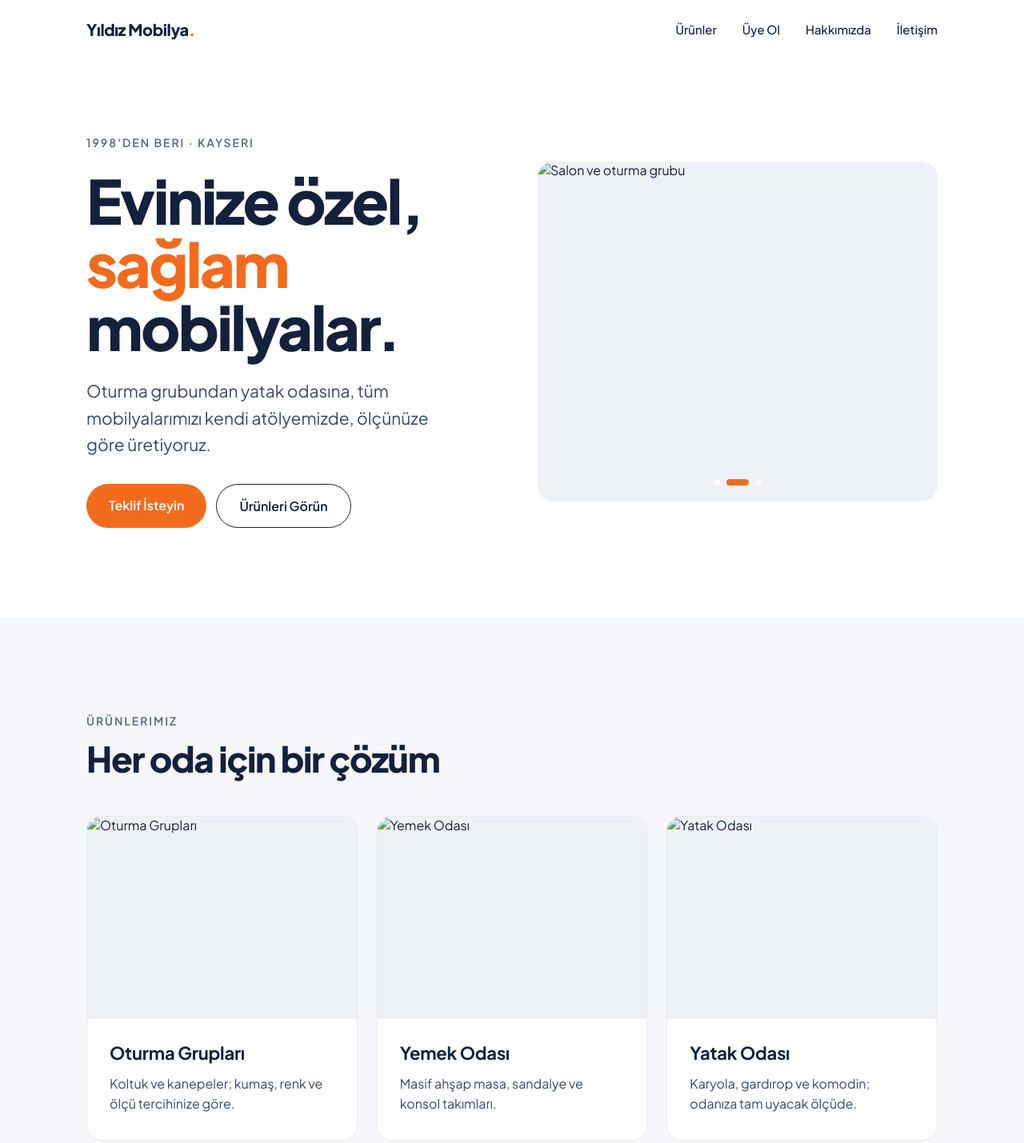
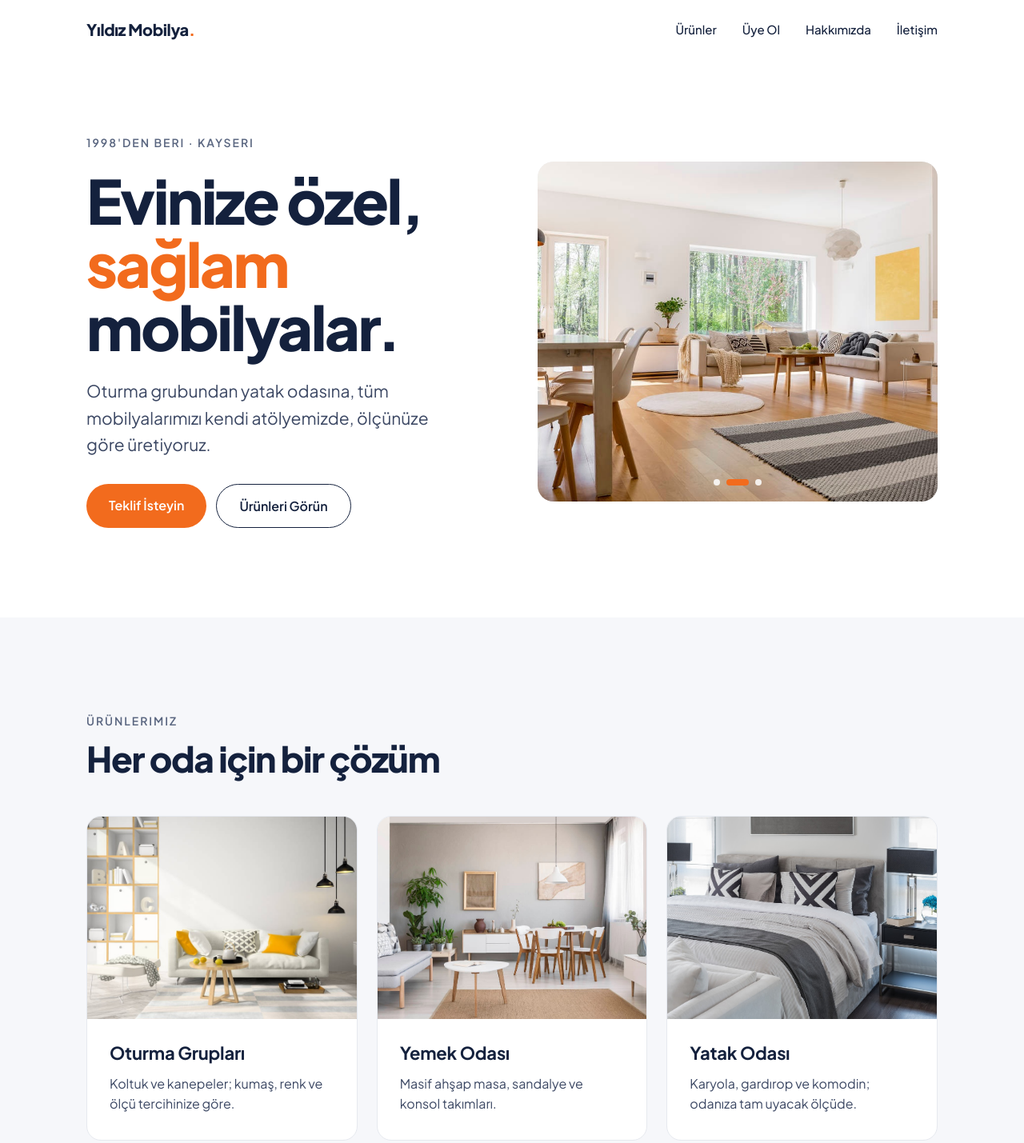
Before and after one commit to iyildizw-sudo/test01, a website: page index.html in a window 1280 px wide. Shown: the top 1429 px of the page at 80% size. Drawn offline with nearby package versions, Linux system fonts and the light colour scheme.

Commit message:
Add files via upload

```diff
--- a/index.html
+++ b/index.html
@@ -43,9 +43,9 @@ a:hover{color:#f26b1d}
       </div>
     </div>
     <div style="position:relative;aspect-ratio:4/3.4;border-radius:20px;overflow:hidden;background:#eef1f6">
-      <img src="images/hero-1.jpg" alt="Yemek ve yaşam alanı" style="position:absolute;inset:0;width:100%;height:100%;object-fit:cover;opacity:{{ op0 }};transition:opacity 1s ease"></img>
-      <img src="images/hero-2.jpg" alt="Salon ve oturma grubu" style="position:absolute;inset:0;width:100%;height:100%;object-fit:cover;opacity:{{ op1 }};transition:opacity 1s ease"></img>
-      <img src="images/hero-3.jpg" alt="Yatak odası" style="position:absolute;inset:0;width:100%;height:100%;object-fit:cover;opacity:{{ op2 }};transition:opacity 1s ease"></img>
+      <img src="images/anagorsel-1.jpg" alt="Yemek ve yaşam alanı" style="position:absolute;inset:0;width:100%;height:100%;object-fit:cover;opacity:{{ op0 }};transition:opacity 1s ease"></img>
+      <img src="images/anagorsel-2.jpg" alt="Salon ve oturma grubu" style="position:absolute;inset:0;width:100%;height:100%;object-fit:cover;opacity:{{ op1 }};transition:opacity 1s ease"></img>
+      <img src="images/anagorsel-3.jpg" alt="Yatak odası" style="position:absolute;inset:0;width:100%;height:100%;object-fit:cover;opacity:{{ op2 }};transition:opacity 1s ease"></img>
       <div style="position:absolute;left:0;right:0;bottom:20px;display:flex;justify-content:center;gap:8px">
         <sc-for list="{{ heroSlides }}" as="s" hint-placeholder-count="3">
           <button type="button" aria-label="{{ s.alt }}" onClick="{{ s.go }}" style="width:{{ s.dotW }};height:8px;border:none;padding:0;border-radius:999px;background:{{ s.dotBg }};cursor:pointer;transition:all .3s"></button>
@@ -64,21 +64,21 @@ a:hover{color:#f26b1d}
       </div>
       <div style="display:grid;grid-template-columns:repeat(auto-fit,minmax(min(100%,280px),1fr));gap:24px">
           <div style="background:#fff;border:1px solid #e6e9ef;border-radius:18px;overflow:hidden;display:flex;flex-direction:column;transition:transform .25s ease,box-shadow .25s ease" style-hover="transform:translateY(-4px);box-shadow:0 18px 40px -20px rgba(20,33,61,.25)">
-            <div style="aspect-ratio:4/3;overflow:hidden;background:#eef1f6"><img src="images/oturma-grubu.jpg" alt="Oturma Grupları" style="width:100%;height:100%;object-fit:cover;display:block"></img></div>
+            <div style="aspect-ratio:4/3;overflow:hidden;background:#eef1f6"><img src="images/Oturma_grubu.jpg" alt="Oturma Grupları" style="width:100%;height:100%;object-fit:cover;display:block"></img></div>
             <div style="padding:28px 28px 32px;display:flex;flex-direction:column;gap:12px">
               <h3 style="margin:0;font-size:22px;font-weight:700;letter-spacing:-0.01em;color:#14213d">Oturma Grupları</h3>
               <p style="margin:0;font-size:16px;line-height:1.6;color:#3b4763;text-wrap:pretty">Koltuk ve kanepeler; kumaş, renk ve ölçü tercihinize göre.</p>
             </div>
           </div>
           <div style="background:#fff;border:1px solid #e6e9ef;border-radius:18px;overflow:hidden;display:flex;flex-direction:column;transition:transform .25s ease,box-shadow .25s ease" style-hover="transform:translateY(-4px);box-shadow:0 18px 40px -20px rgba(20,33,61,.25)">
-            <div style="aspect-ratio:4/3;overflow:hidden;background:#eef1f6"><img src="images/yemek-odasi.jpg" alt="Yemek Odası" style="width:100%;height:100%;object-fit:cover;display:block"></img></div>
+            <div style="aspect-ratio:4/3;overflow:hidden;background:#eef1f6"><img src="images/Yemek_Odas%C4%B1.jpg" alt="Yemek Odası" style="width:100%;height:100%;object-fit:cover;display:block"></img></div>
             <div style="padding:28px 28px 32px;display:flex;flex-direction:column;gap:12px">
               <h3 style="margin:0;font-size:22px;font-weight:700;letter-spacing:-0.01em;color:#14213d">Yemek Odası</h3>
               <p style="margin:0;font-size:16px;line-height:1.6;color:#3b4763;text-wrap:pretty">Masif ahşap masa, sandalye ve konsol takımları.</p>
             </div>
           </div>
           <div style="background:#fff;border:1px solid #e6e9ef;border-radius:18px;overflow:hidden;display:flex;flex-direction:column;transition:transform .25s ease,box-shadow .25s ease" style-hover="transform:translateY(-4px);box-shadow:0 18px 40px -20px rgba(20,33,61,.25)">
-            <div style="aspect-ratio:4/3;overflow:hidden;background:#eef1f6"><img src="images/hero-3.jpg" alt="Yatak Odası" style="width:100%;height:100%;object-fit:cover;display:block"></img></div>
+            <div style="aspect-ratio:4/3;overflow:hidden;background:#eef1f6"><img src="images/anagorsel-3.jpg" alt="Yatak Odası" style="width:100%;height:100%;object-fit:cover;display:block"></img></div>
             <div style="padding:28px 28px 32px;display:flex;flex-direction:column;gap:12px">
               <h3 style="margin:0;font-size:22px;font-weight:700;letter-spacing:-0.01em;color:#14213d">Yatak Odası</h3>
               <p style="margin:0;font-size:16px;line-height:1.6;color:#3b4763;text-wrap:pretty">Karyola, gardırop ve komodin; odanıza tam uyacak ölçüde.</p>
```
